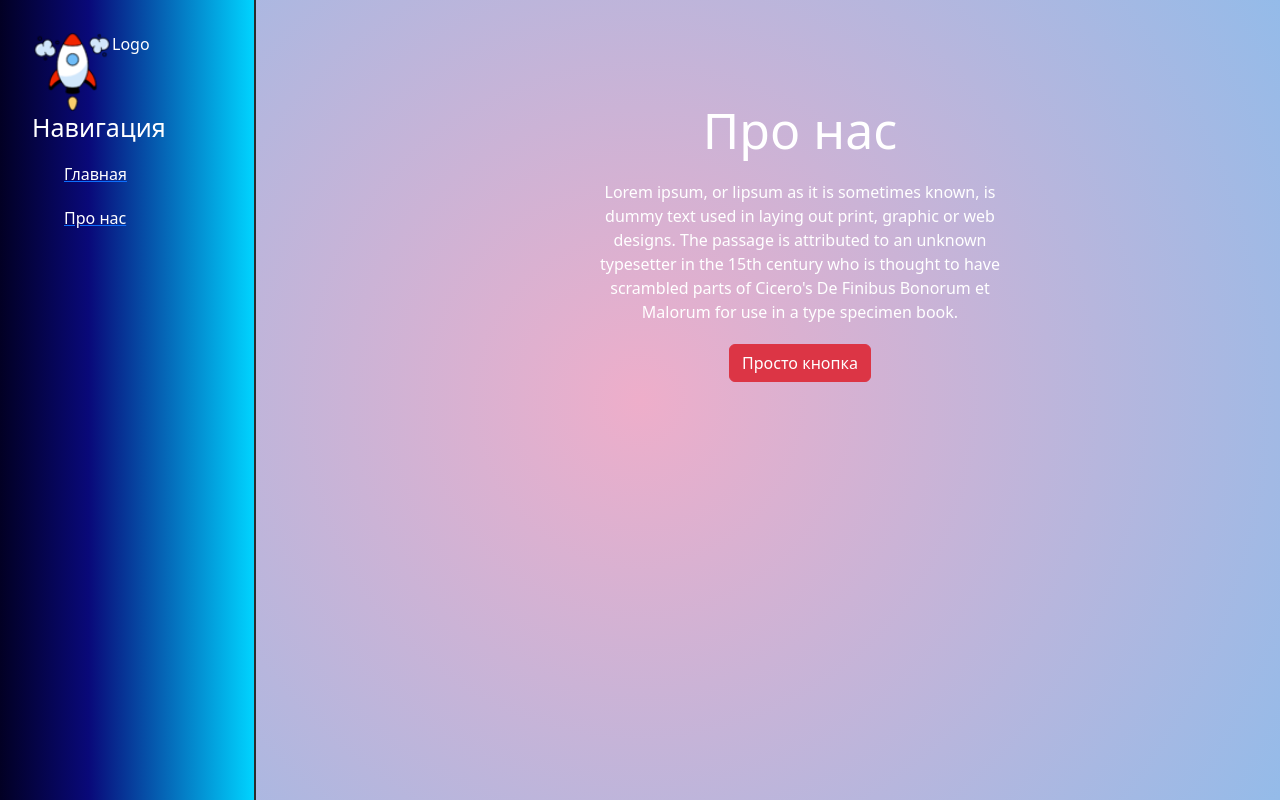
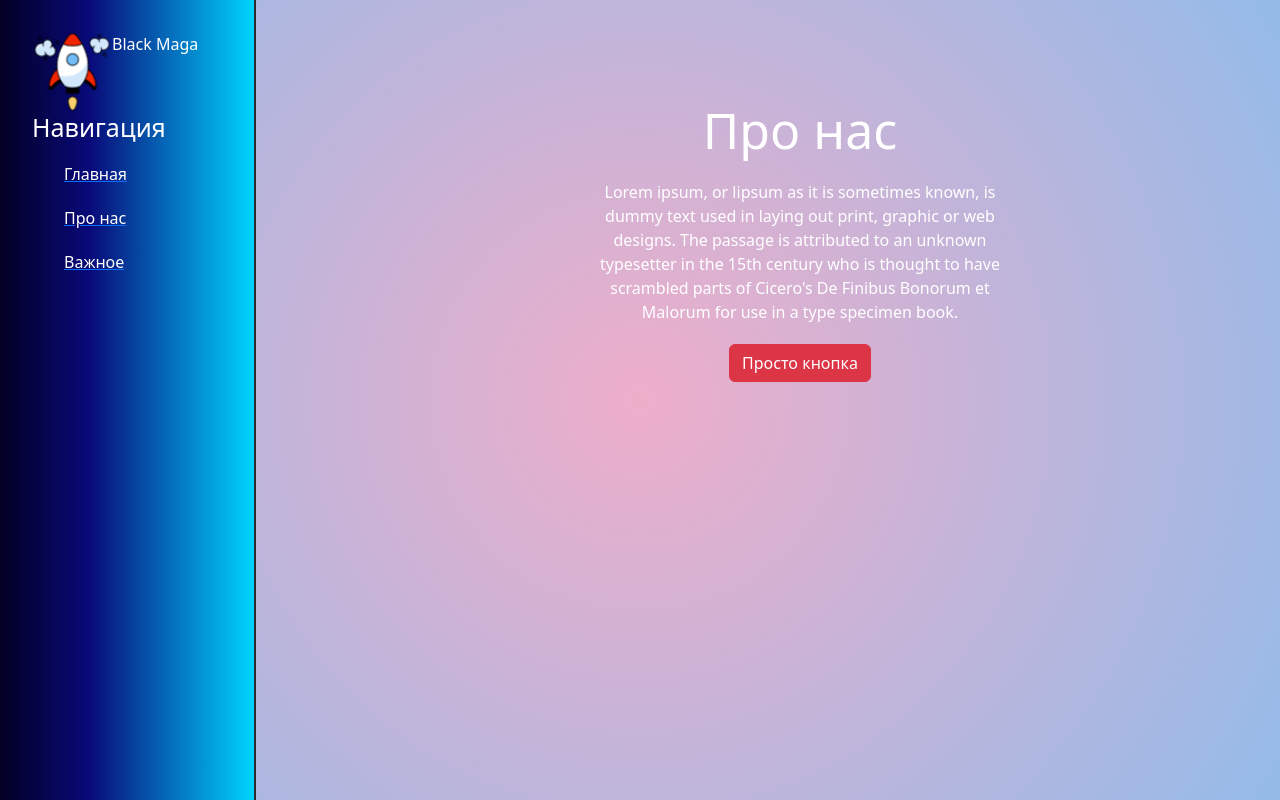
Before and after one commit to magomed14102006/practic-in-vuz, a Django app: template taskmanager/main/templates/main/about.html in a window 1280 px wide. Run offline with Django 5.2, Linux system fonts and the light colour scheme; the template is opened without the code that fills it, so the values that code supplies are empty.

```diff
--- a/taskmanager/main/templates/main/template.html
+++ b/taskmanager/main/templates/main/template.html
@@ -11,11 +11,18 @@
 <body>
 <aside>
     <img src="{% static 'main/image/image_site.png' %}" alt='Логотип'>
-        <span class="Practic">Logo</span>
+    <span class="Practic">Black Maga</span>
     <h3>Навигация</h3>
     <ul>
-            <a href="{% url 'home' %}"><li>Главная</li></a>
-            <a href="{% url 'about' %}"><li>Про нас</li></a>
+        <a href="{% url 'home' %}">
+            <li>Главная</li>
+        </a>
+        <a href="{% url 'about' %}">
+            <li>Про нас</li>
+        </a>
+        <a href="https://youtu.be/dQw4w9WgXcQ?si=iTXBGGQ-QoaQQKbb">
+            <li>Важное</li>
+        </a>
     </ul>
 </aside>
 <main>
```
Also changed, not shown: taskmanager/main/templates/main/about.html (+7 -5 lines), taskmanager/main/templates/main/index.html (+7 -5 lines). Lines whose indentation alone changed are shown as unchanged.
